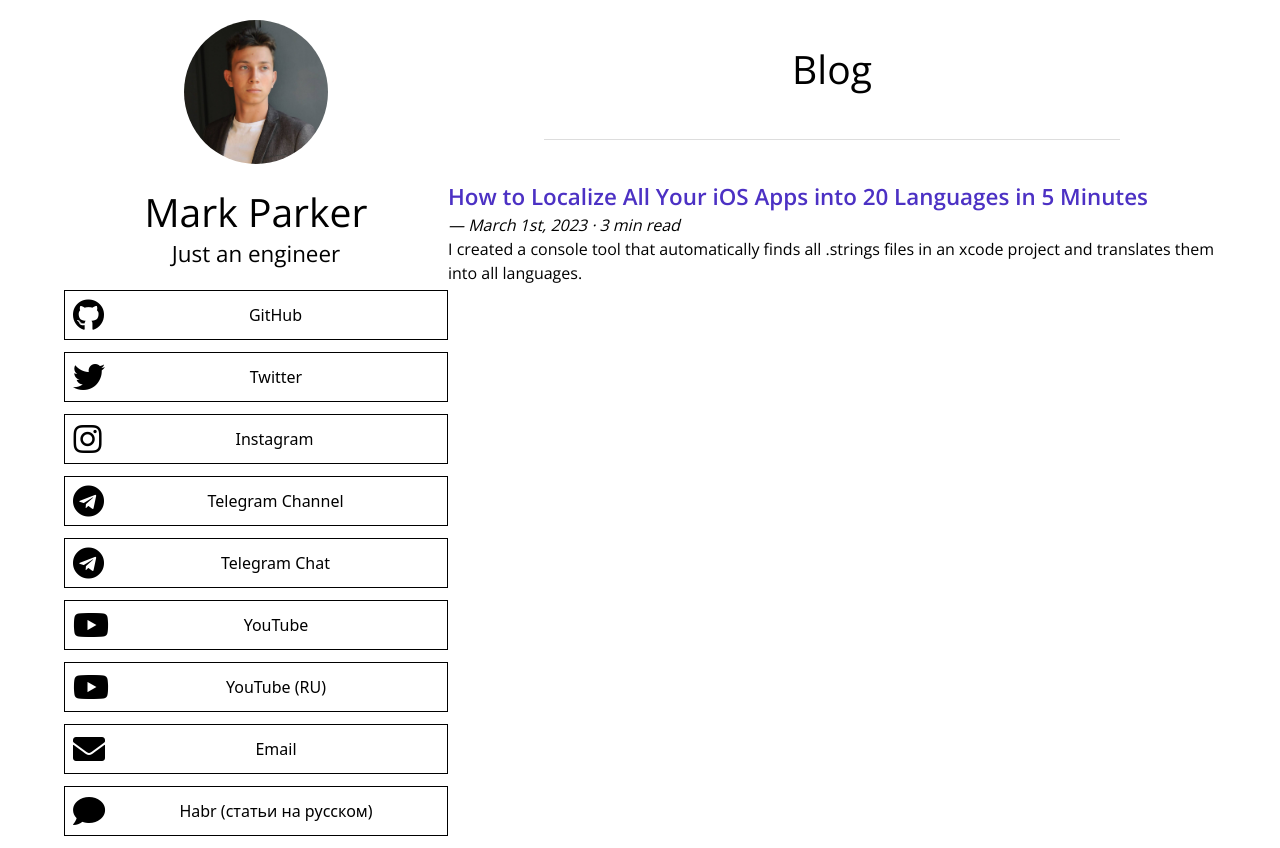
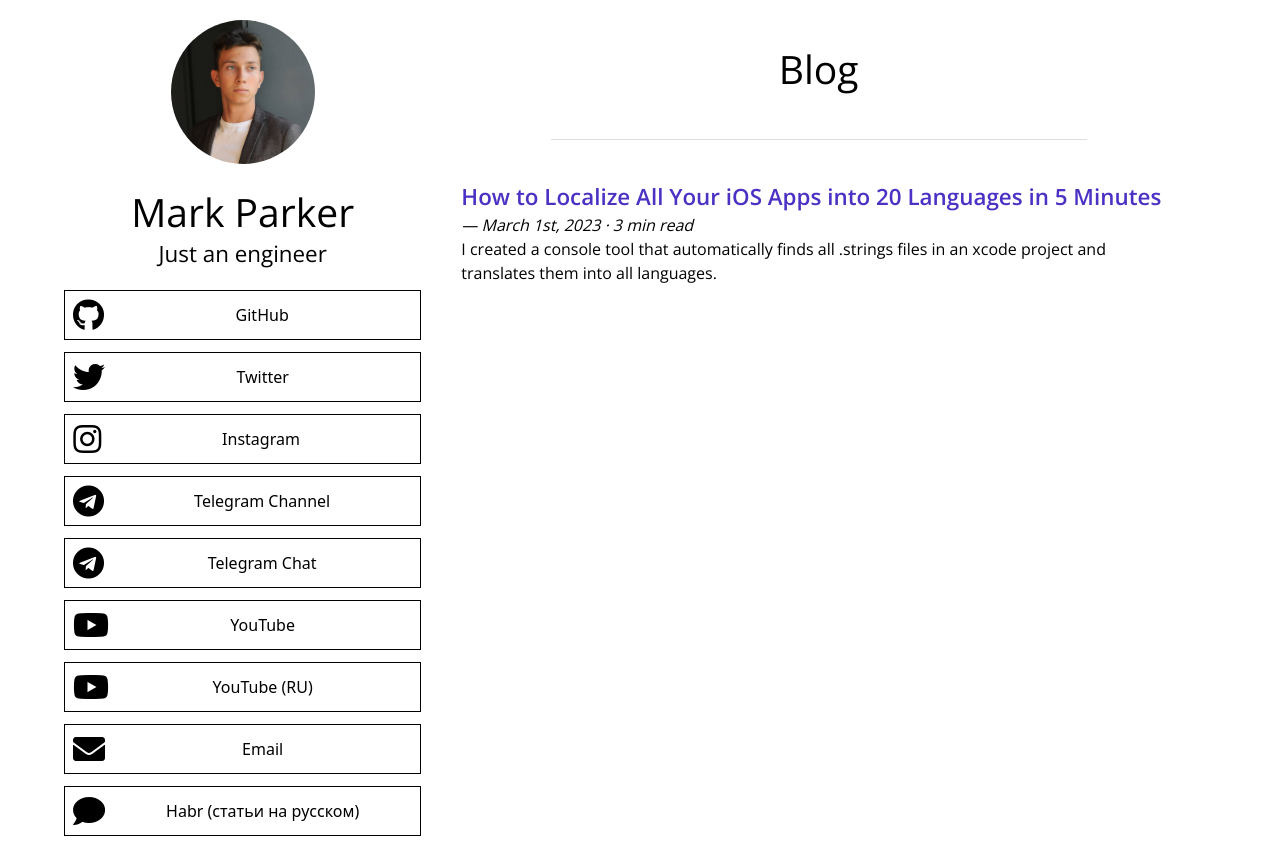
Before and after one commit to MarkParker5/markparker.me, a Next.js app: page / in a window 1280 px wide. Built offline with nearby package versions, Linux system fonts and the light colour scheme.

Commit message:
minor improvement

```diff
--- a/src/pages/index.tsx
+++ b/src/pages/index.tsx
@@ -27,7 +27,7 @@ export default function Index() {
         <div className="mt-5 lg:w-1/3">
           <Profile/>
         </div>
-        <div className="mt-10 lg:w-2/3">
+        <div className="mt-10 lg:w-2/3 lg:mx-10">
           <div className="text-center w-full">
             <p className="text-4xl font-serif">
               Blog
```
